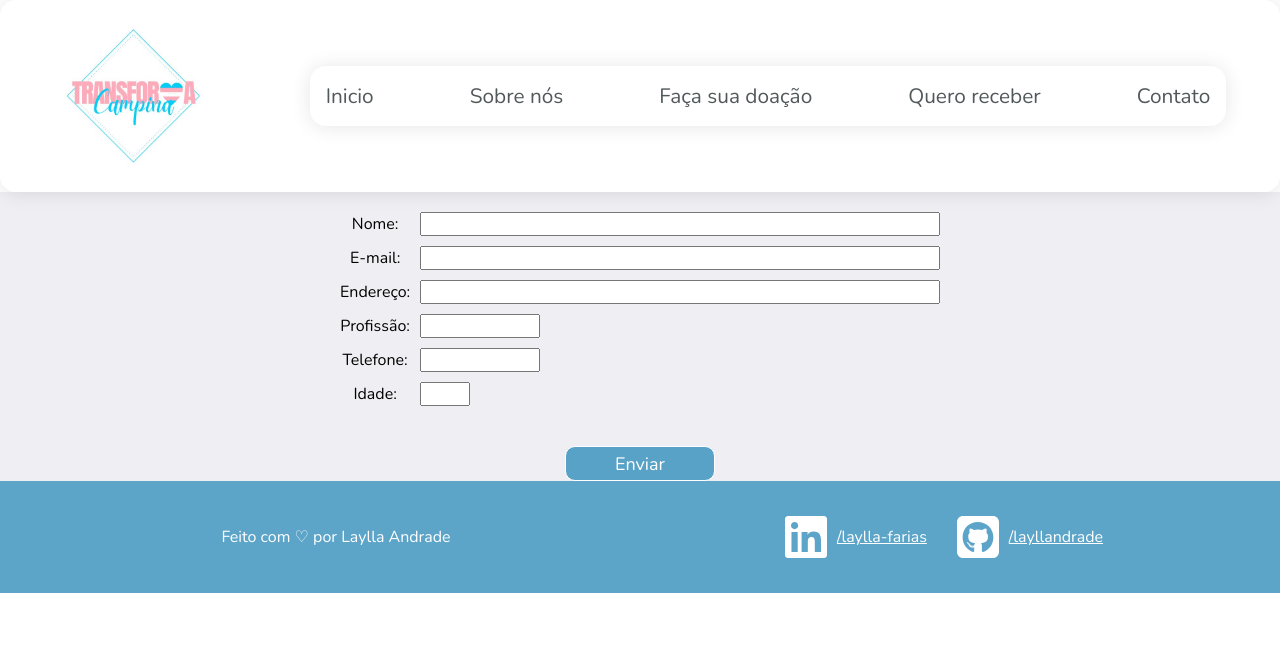
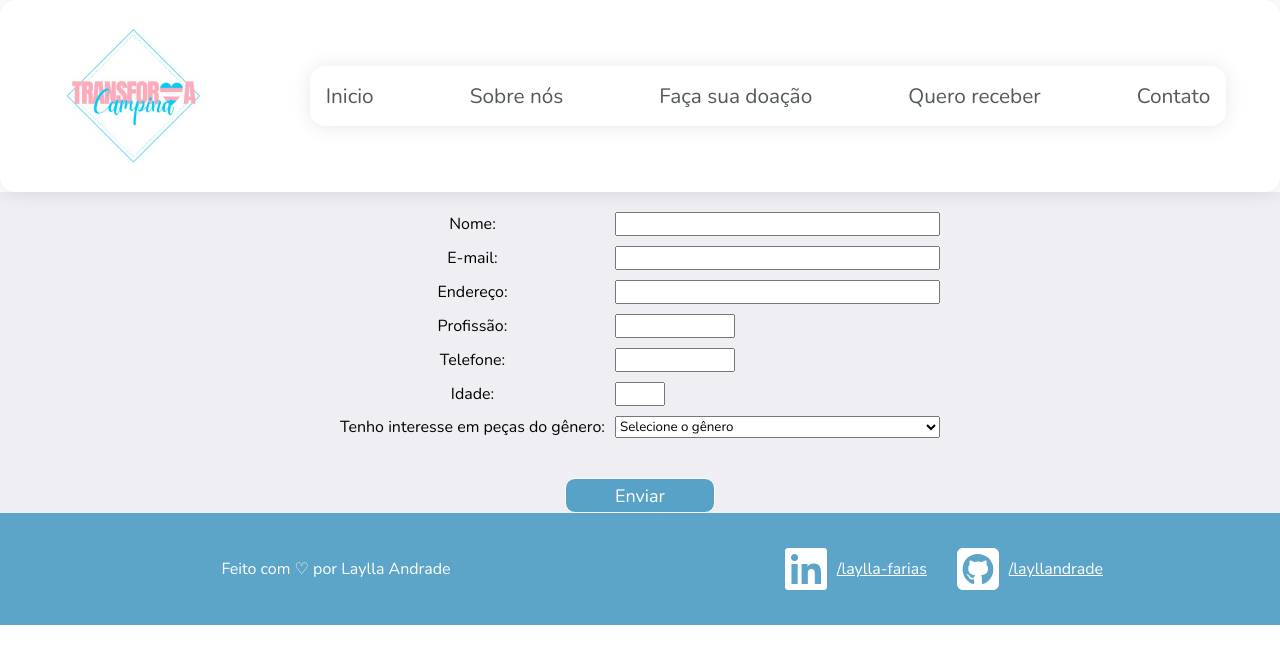
Before and after one commit to layllandrade/projeto-final-reprograma, a React (Vite) app: page /receberdoacao in a window 1280 px wide. Shown: the top 664 px of the page. Built offline with nearby package versions, Linux system fonts and the light colour scheme.

Commit message:
Criação do select de escolha de genero

```diff
--- a/src/pages/ReceberDoacao.jsx
+++ b/src/pages/ReceberDoacao.jsx
@@ -10,6 +10,7 @@ export function ReceberDoacao() {
   const [idade, setIdade] = useState("")
   const [profissao, setProfissao] = useState("")
   const [endereco, setEndereco] = useState("")
+  const [genero, setGenero] = useState("")
 
   function submeterFormulario(e) {
     e.preventDefault();
@@ -45,6 +46,14 @@ export function ReceberDoacao() {
 
             <label htmlFor="idade">Idade:</label>
             <input type="idade" className={styles.idade} name="idade" value={idade} onChange={e => setIdade(e.target.value)}/>
+
+            <label htmlFor="genero">Tenho interesse em peças do gênero:</label>
+            <select name="genero" value={genero} onChange={e => setGenero(e.target.value)}>
+              <option value="">Selecione o gênero</option>
+              <option value="Feminino">Feminino</option>
+              <option value="Masculino">Masculino</option>
+              <option value="Fluido">Gênero fluido</option>
+            </select>
           </div>
 
           <button type="submit" className={styles.botao}>Enviar</button>
```
